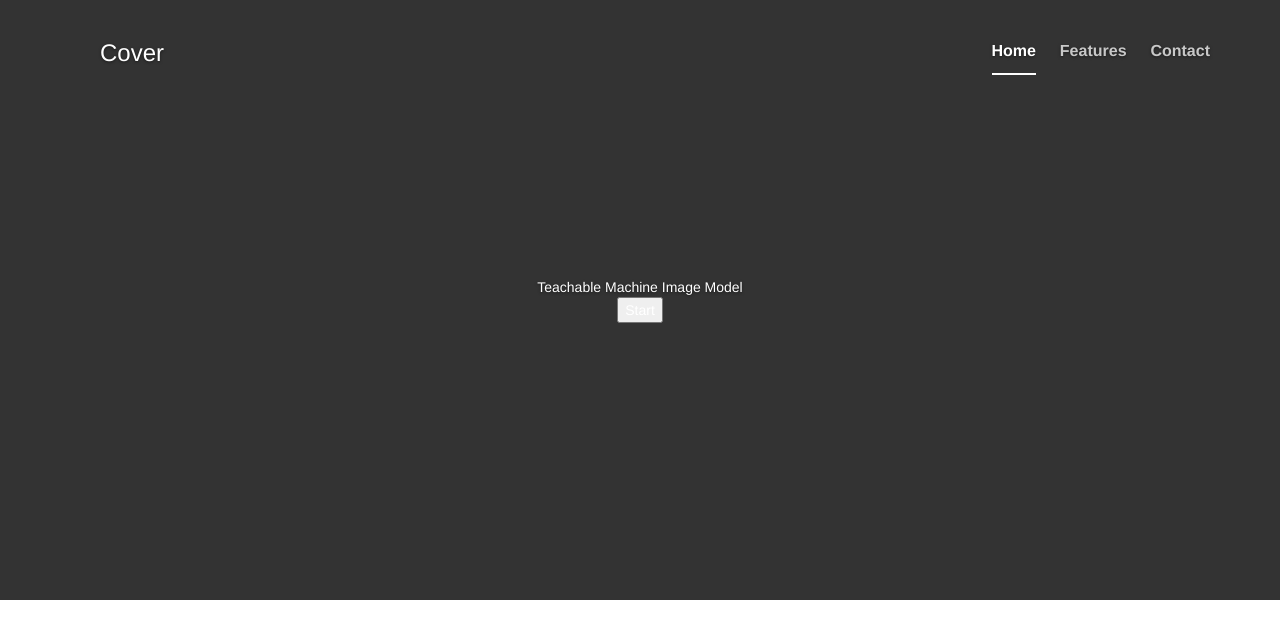
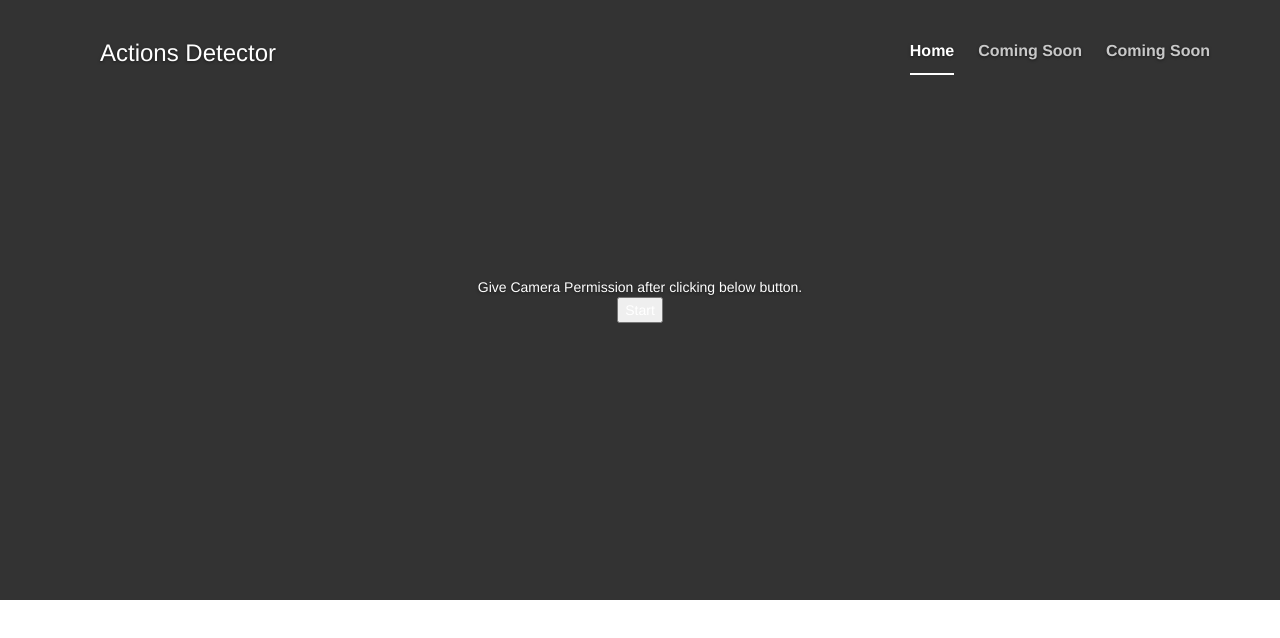
Before and after one commit to FighterX777/Music_Play_Pause, a plain HTML site: page index.html in a window 1280 px wide. Drawn offline with nearby package versions, Linux system fonts and the light colour scheme.

Commit message:
Update index.html

```diff
--- a/index.html
+++ b/index.html
@@ -8,19 +8,19 @@
 
           <div class="masthead clearfix">
             <div class="container inner">
-              <h3 class="masthead-brand">Cover</h3>
+              <h3 class="masthead-brand">Actions Detector</h3>
               <nav>
                 <ul class="nav masthead-nav">
                   <li class="active"><a href="#">Home</a></li>
-                  <li><a href="#">Features</a></li>
-                  <li><a href="#">Contact</a></li>
+                  <li><a href="#">Coming Soon</a></li>
+                  <li><a href="#">Coming Soon</a></li>
                 </ul>
               </nav>
             </div>
           </div>
 
-          <div>Teachable Machine Image Model</div>
-<button type="button" onclick="init()">Start</button>
+          <div>Give Camera Permission after clicking below button.</div>
+<button class="button" type="button" onclick="init()">Start</button>
 <div id="webcam-container"></div>
 <div id="label-container"></div>
 <script src="https://cdn.jsdelivr.net/npm/@tensorflow/tfjs@latest/dist/tf.min.js"></script>
```
